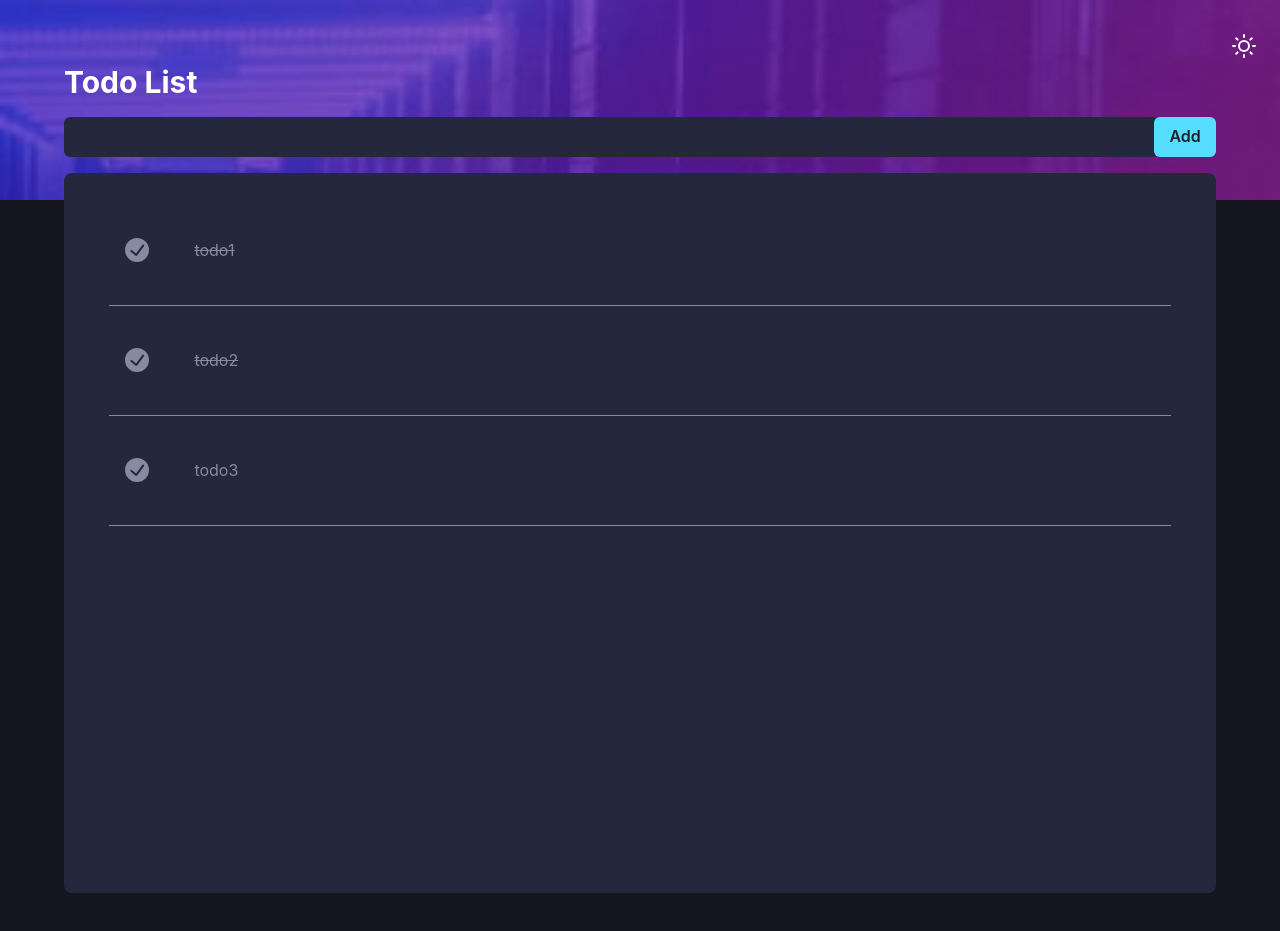
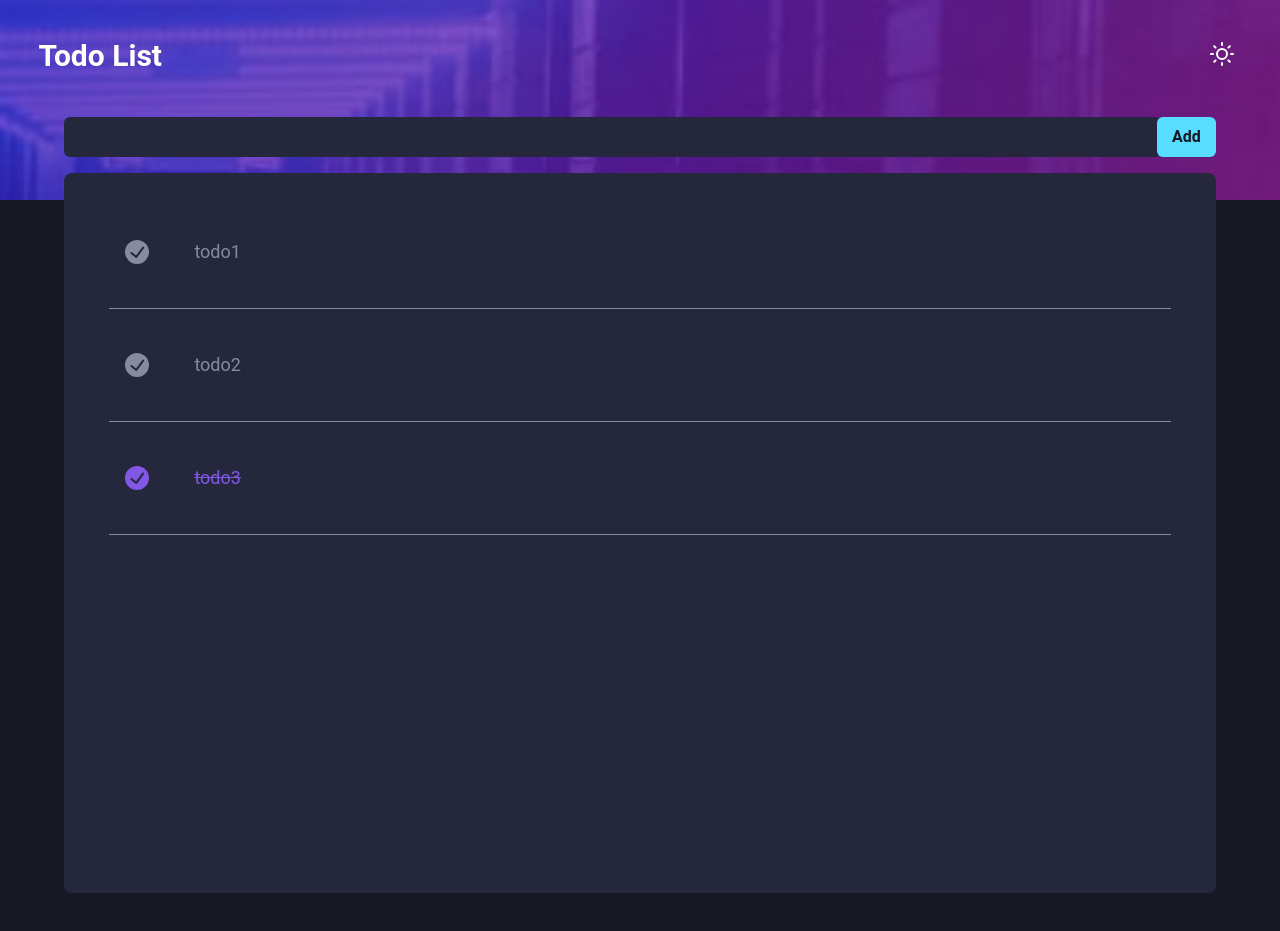
Before and after one commit to LuisMarchio03/todolist-nextjs-chakraui-reduxjs, a Next.js app: page / in a window 1280 px wide. Built offline with nearby package versions, Linux system fonts and the light colour scheme.

Commit message:
ReduxJS + ChakraUI

```diff
--- a/src/pages/_app.tsx
+++ b/src/pages/_app.tsx
@@ -3,11 +3,12 @@ import { store } from "../store/store";
 
 import { ChakraProvider, CSSReset } from "@chakra-ui/react";
 import theme from "../styles/theme";
+import dark from "../styles/theme/dark";
 
 function MyApp({ Component, pageProps }) {
   return (
     <Provider store={store}>
-      <ChakraProvider theme={theme}>
+      <ChakraProvider theme={dark}>
         <CSSReset />
         <Component {...pageProps} />
       </ChakraProvider>
--- a/src/pages/index.tsx
+++ b/src/pages/index.tsx
@@ -18,7 +18,7 @@ import { CheckCircleIcon } from "@chakra-ui/icons";
 interface Tasks {
   id: number;
   title: string;
-  completed: boolean
+  completed: boolean;
 }
 
 const Home: React.FC = () => {
@@ -39,7 +39,7 @@ const Home: React.FC = () => {
 
   const handleCompleteClick = (id: number, completed: boolean) => {
     dispatch(toggleComplete({ id: id, completed: !completed }));
-  }
+  };
 
   return (
     <Flex
@@ -49,7 +49,7 @@ const Home: React.FC = () => {
       as="div"
       w="100%"
       minHeight="100vh"
-      bg="#161620"
+      bg="gray.800"
     >
       <Flex
         as="header"
@@ -60,12 +60,13 @@ const Home: React.FC = () => {
         bgSize="cover"
         justifyContent="space-between"
       >
-        <Heading fontSize="3xl" p="5%" color="white">
+        <Heading fontSize="3xl" p={["1%", "3%"]} color="white">
           Todo List
         </Heading>
         <Button
           fontSize="2xl"
-          mt="1.6rem"
+          p={["1%", "3%"]}
+          mt="1rem"
           color="white"
           bg="transparent"
           _active={{ bg: "transparent" }}
@@ -93,7 +94,7 @@ const Home: React.FC = () => {
                 type="text"
                 border="0"
                 color="white"
-                bg="#25273c"
+                bg="gray.700"
                 value={newTasks}
                 onChange={(event: any) => setNewTasks(event.target.value)}
               />
@@ -101,10 +102,10 @@ const Home: React.FC = () => {
                 border="0"
                 h="40px"
                 ml="-0.3rem"
-                bg="hsl(192, 100%, 67%)"
+                bg="blue.300"
                 _active={{ bg: "transparent" }}
                 _focus={{ border: 0 }}
-                _hover={{ bg: "hsl(220, 98%, 61%)" }}
+                _hover={{ bg: "blue.400" }}
                 onClick={handleSubmit}
               >
                 Add
@@ -117,7 +118,7 @@ const Home: React.FC = () => {
             as="article"
             w="100%"
             minH="90vh"
-            bg="#25273c"
+            bg="gray.700"
             p="2%"
           >
             <Flex
@@ -128,38 +129,65 @@ const Home: React.FC = () => {
               justifyContent="space-between"
               w="100%"
               minH="40px"
-              color="#888aa1"
+              color="gray.400"
             >
               {stateTasks.map((task: Tasks) => (
                 <React.Fragment key={task.id}>
-                  <Flex
-                    as="div"
-                    w="100%"
-                    minH="40px"
-                    m="2% 0"
-                    align="center"
-                  >
+                  <Flex as="div" w="100%" minH="40px" m="2% 0" align="center">
+                    {task.completed === false ? (
+                      <>
                         <Button
                           textAlign="center"
                           fontSize="1.5rem"
                           bg="transparent"
                           _active={{ bg: "transparent" }}
                           _focus={{ border: 0 }}
-                      _hover={{ bg: "none", color: "hsl(220, 98%, 61%)" }}
+                          _hover={{ bg: "none", color: "blue.400" }}
                           leftIcon={<CheckCircleIcon />}
-                      onClick={() => handleCompleteClick(task.id, task.completed)}
+                          onClick={() =>
+                            handleCompleteClick(task.id, task.completed)
+                          }
                         ></Button>
-                    {task.completed === true ? (
-                      <Box as="div" w="90%" h="auto" p="2%">
+                        <Box
+                          fontSize={["sm", "lg"]}
+                          as="div"
+                          w="90%"
+                          h="auto"
+                          p="2%"
+                        >
                           {task.title}
                         </Box>
+                      </>
                     ) : (
-                      <Box textDecoration="line-through" as="div" w="90%" h="auto" p="2%">
+                      <>
+                        <Button
+                          textAlign="center"
+                          fontSize="1.5rem"
+                          bg="transparent"
+                          color="purple.500"
+                          _active={{ bg: "transparent" }}
+                          _focus={{ border: 0 }}
+                          _hover={{ bg: "none", color: "blue.400" }}
+                          leftIcon={<CheckCircleIcon />}
+                          onClick={() =>
+                            handleCompleteClick(task.id, task.completed)
+                          }
+                        ></Button>
+                        <Box
+                          fontSize={["sm", "lg"]}
+                          textDecoration="line-through"
+                          as="div"
+                          w="90%"
+                          h="auto"
+                          p="2%"
+                          color="purple.500"
+                        >
                           {task.title}
                         </Box>
+                      </>
                     )}
                   </Flex>
-                  <Box as="div" w="100%" h="1px" bg="#888aa1"></Box>
+                  <Box as="div" w="100%" h="1px" bg="gray.400"></Box>
                 </React.Fragment>
               ))}
             </Flex>
--- a/src/styles/theme.ts
+++ /dev/null
@@ -1,8 +0,0 @@
-import { extendTheme } from "@chakra-ui/react";
-import { theme } from "@chakra-ui/theme";
-
-const customTheme = extendTheme({
-  ...theme,
-});
-
-export default customTheme;
--- /dev/null
+++ b/src/styles/theme/dark.ts
@@ -0,0 +1,34 @@
+import { theme } from '@chakra-ui/theme'
+
+const customTheme = {
+  ...theme,
+  fonts: {
+    body: 'Roboto, system-ui, sans-serif',
+    heading: 'Roboto, system-ui, sans-serif',
+    mono: 'Menlo, monospace'
+  },
+  colors: {
+    ...theme.colors,
+    white: '#fffef9',
+    blue: {
+      300: 'hsl(192, 100%, 67%)',
+      400: 'hsl(220, 98%, 61%)',
+    },
+    purple: {
+      ...theme.colors.purple,
+      500: '#8257e5',
+    },
+    pink: {
+      500: 'hsl(280, 87%, 65%)',
+    },
+    gray: {
+      ...theme.colors.gray,
+      400: '#888aa1',
+      700: '#25273c',
+      800: '#181824'
+    },
+  },
+  body: {},
+}
+
+export default customTheme;
```
Also changed, not shown: src/styles/theme/light.ts (added, +33 -0 lines). Lines whose indentation alone changed are shown as unchanged.
